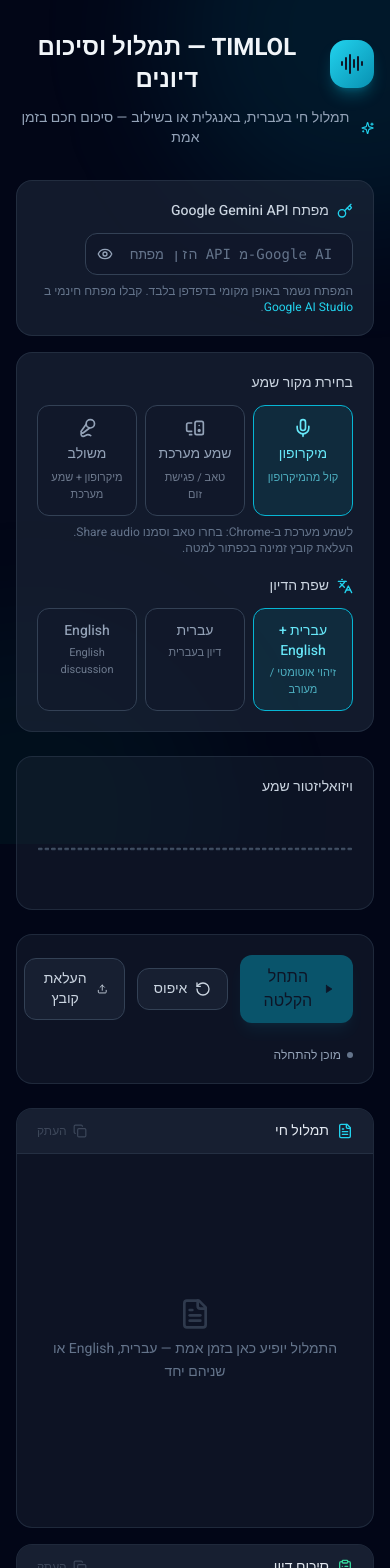
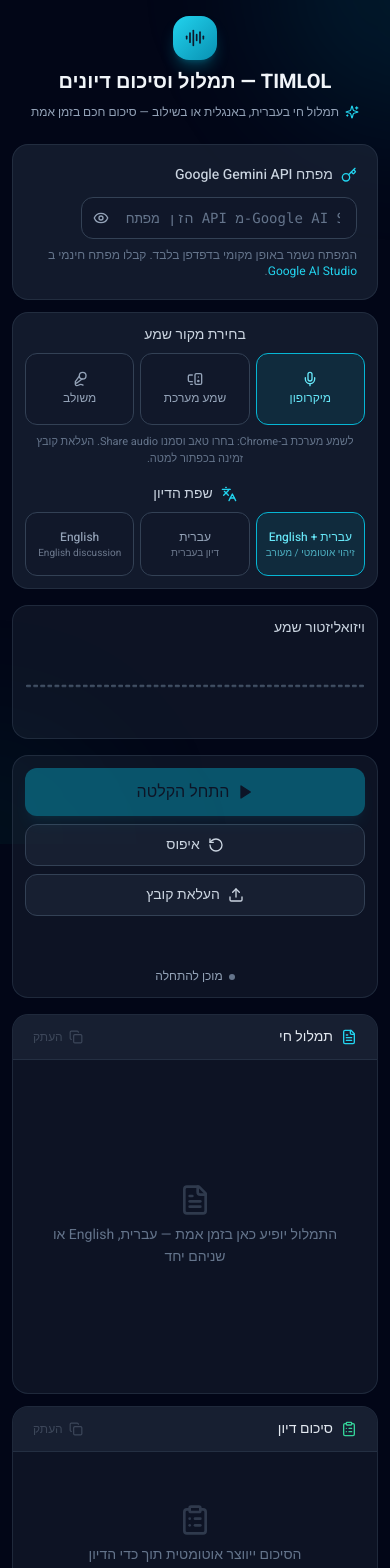
Before and after one commit to orenba83/TIMLOL, a React (Vite) app: page / in a window 390 px wide. Shown: the top 1568 px of the page. Built offline with nearby package versions, Linux system fonts and the light colour scheme.

Commit message:
Improve mobile layout: centered header, stacked controls, safe areas

```diff
--- a/index.html
+++ b/index.html
@@ -3,7 +3,11 @@
   <head>
     <meta charset="UTF-8" />
     <link rel="icon" type="image/svg+xml" href="./favicon.svg" />
-    <meta name="viewport" content="width=device-width, initial-scale=1.0" />
+    <meta
+      name="viewport"
+      content="width=device-width, initial-scale=1.0, viewport-fit=cover"
+    />
+    <meta name="theme-color" content="#020617" />
     <title>TIMLOL — תמלול וסיכום דיונים</title>
     <meta
       name="description"
--- a/src/App.tsx
+++ b/src/App.tsx
@@ -22,40 +22,40 @@ function App() {
   return (
     <div
       dir="rtl"
-      className="min-h-screen bg-slate-950 text-slate-100"
+      className="min-h-[100dvh] bg-slate-950 text-slate-100"
       style={{ fontFamily: "'Heebo', 'Segoe UI', sans-serif" }}
     >
       <div className="fixed inset-0 overflow-hidden pointer-events-none">
-        <div className="absolute -top-40 -right-40 w-96 h-96 bg-cyan-500/10 rounded-full blur-3xl" />
-        <div className="absolute -bottom-40 -left-40 w-96 h-96 bg-emerald-500/5 rounded-full blur-3xl" />
+        <div className="absolute -top-40 -right-40 w-72 sm:w-96 h-72 sm:h-96 bg-cyan-500/10 rounded-full blur-3xl" />
+        <div className="absolute -bottom-40 -left-40 w-72 sm:w-96 h-72 sm:h-96 bg-emerald-500/5 rounded-full blur-3xl" />
       </div>
 
-      <div className="relative max-w-6xl mx-auto px-4 py-8">
-        <header className="mb-8 text-center">
-          <div className="inline-flex items-center gap-3 mb-3">
-            <div className="flex items-center justify-center w-12 h-12 rounded-2xl bg-gradient-to-br from-cyan-400 to-cyan-600 shadow-lg shadow-cyan-500/30">
-              <AudioLines className="w-6 h-6 text-slate-900" />
+      <div className="relative w-full max-w-6xl mx-auto px-3 sm:px-4 pt-[max(1rem,env(safe-area-inset-top))] pb-[max(2rem,env(safe-area-inset-bottom))]">
+        <header className="mb-6 sm:mb-8 text-center flex flex-col items-center">
+          <div className="flex flex-col sm:flex-row items-center justify-center gap-2 sm:gap-3 mb-2 sm:mb-3 w-full">
+            <div className="flex items-center justify-center w-11 h-11 sm:w-12 sm:h-12 rounded-2xl bg-gradient-to-br from-cyan-400 to-cyan-600 shadow-lg shadow-cyan-500/30 shrink-0">
+              <AudioLines className="w-5 h-5 sm:w-6 sm:h-6 text-slate-900" />
             </div>
-            <h1 className="text-2xl sm:text-3xl font-bold text-slate-100">
+            <h1 className="text-xl sm:text-3xl font-bold text-slate-100 leading-snug text-center px-1">
               TIMLOL — תמלול וסיכום דיונים
             </h1>
           </div>
-          <p className="text-slate-400 text-sm flex items-center justify-center gap-1.5">
-            <Sparkles className="w-3.5 h-3.5 text-cyan-400" />
-            תמלול חי בעברית, באנגלית או בשילוב — סיכום חכם בזמן אמת
+          <p className="text-slate-400 text-xs sm:text-sm flex flex-wrap items-center justify-center gap-1.5 text-center max-w-md mx-auto px-2">
+            <Sparkles className="w-3.5 h-3.5 text-cyan-400 shrink-0" />
+            <span>תמלול חי בעברית, באנגלית או בשילוב — סיכום חכם בזמן אמת</span>
           </p>
         </header>
 
-        <section className="mb-6 space-y-4">
+        <section className="mb-4 sm:mb-6 space-y-3 sm:space-y-4">
           <ApiKeyInput
             apiKey={recorder.apiKey}
             onChange={recorder.setApiKey}
             valid={recorder.apiKeyValid}
           />
 
-          <div className="rounded-2xl bg-slate-800/60 border border-slate-700/50 p-5 space-y-5">
+          <div className="rounded-2xl bg-slate-800/60 border border-slate-700/50 p-3 sm:p-5 space-y-4 sm:space-y-5">
             <div>
-              <h2 className="text-sm font-medium text-slate-300 mb-3">
+              <h2 className="text-sm font-medium text-slate-300 mb-2 sm:mb-3 text-center sm:text-right">
                 בחירת מקור שמע
               </h2>
               <SourceSelector
@@ -63,7 +63,7 @@ function App() {
                 onChange={recorder.setSourceMode}
                 disabled={recorder.isRecording}
               />
-              <p className="mt-2 text-xs text-slate-500">
+              <p className="mt-2 text-[11px] sm:text-xs text-slate-500 text-center sm:text-right leading-relaxed">
                 לשמע מערכת ב-Chrome: בחרו טאב וסמנו Share audio. העלאת קובץ זמינה בכפתור למטה.
               </p>
             </div>
@@ -75,13 +75,13 @@ function App() {
           </div>
         </section>
 
-        <section className="mb-6 rounded-2xl bg-slate-800/40 border border-slate-700/50 p-5">
-          <div className="flex items-center justify-between mb-3">
+        <section className="mb-4 sm:mb-6 rounded-2xl bg-slate-800/40 border border-slate-700/50 p-3 sm:p-5">
+          <div className="flex items-center justify-between mb-2 sm:mb-3 gap-2">
             <span className="text-sm font-medium text-slate-300">
               ויזואליזטור שמע
             </span>
             {recorder.isRecording && (
-              <span className="text-xs text-cyan-400 flex items-center gap-1.5">
+              <span className="text-xs text-cyan-400 flex items-center gap-1.5 shrink-0">
                 <span className="w-2 h-2 rounded-full bg-cyan-400 animate-pulse" />
                 קולט שמע
               </span>
@@ -93,7 +93,7 @@ function App() {
           />
         </section>
 
-        <section className="mb-6 rounded-2xl bg-slate-800/40 border border-slate-700/50 p-5">
+        <section className="mb-4 sm:mb-6 rounded-2xl bg-slate-800/40 border border-slate-700/50 p-3 sm:p-5">
           <RecordingControls
             isRecording={recorder.isRecording}
             isProcessing={recorder.isProcessing}
@@ -107,15 +107,15 @@ function App() {
           />
         </section>
 
-        <section className="grid grid-cols-1 lg:grid-cols-2 gap-4 pb-8">
-          <div className="h-[420px]">
+        <section className="grid grid-cols-1 lg:grid-cols-2 gap-3 sm:gap-4 pb-4">
+          <div className="h-[min(52vh,380px)] sm:h-[420px]">
             <TranscriptPanel
               transcript={recorder.transcript}
               onCopy={recorder.copyTranscript}
               isProcessing={recorder.isProcessing && !recorder.isRecording}
             />
           </div>
-          <div className="h-[420px]">
+          <div className="h-[min(52vh,380px)] sm:h-[420px]">
             <SummaryPanel
               summary={recorder.summary}
               tasks={recorder.tasks}
@@ -125,7 +125,7 @@ function App() {
           </div>
         </section>
 
-        <footer className="text-center text-xs text-slate-600 pb-8">
+        <footer className="text-center text-[11px] sm:text-xs text-slate-600 pb-4 px-2">
           רץ בדפדפן · מפתח Gemini נשמר מקומית · עברית ↔ English
         </footer>
       </div>
--- a/src/components/LanguageSelector.tsx
+++ b/src/components/LanguageSelector.tsx
@@ -20,11 +20,11 @@ export function LanguageSelector({
 }: LanguageSelectorProps) {
   return (
     <div>
-      <h2 className="text-sm font-medium text-slate-300 mb-3 flex items-center gap-2">
+      <h2 className="text-sm font-medium text-slate-300 mb-2 sm:mb-3 flex items-center justify-center sm:justify-start gap-2">
         <Languages className="w-4 h-4 text-cyan-400" />
         שפת הדיון
       </h2>
-      <div className="grid grid-cols-3 gap-2">
+      <div className="grid grid-cols-3 gap-1.5 sm:gap-2">
         {OPTIONS.map(({ value, label, desc }) => {
           const active = mode === value;
           return (
@@ -33,14 +33,14 @@ export function LanguageSelector({
               type="button"
               disabled={disabled}
               onClick={() => onChange(value)}
-              className={`flex flex-col items-center gap-1 rounded-xl border p-3 text-center transition ${
+              className={`flex flex-col items-center justify-center gap-0.5 sm:gap-1 rounded-xl border p-2 sm:p-3 text-center transition min-h-[4rem] sm:min-h-0 ${
                 active
                   ? 'border-cyan-500 bg-cyan-500/10 text-cyan-300'
                   : 'border-slate-700 bg-slate-900/40 text-slate-400 hover:border-slate-600 hover:text-slate-300'
               } disabled:opacity-40 disabled:cursor-not-allowed`}
             >
-              <span className="text-sm font-medium">{label}</span>
-              <span className="text-[11px] opacity-70">{desc}</span>
+              <span className="text-xs sm:text-sm font-medium leading-tight">{label}</span>
+              <span className="text-[10px] sm:text-[11px] opacity-70 leading-tight">{desc}</span>
             </button>
           );
         })}
--- a/src/components/RecordingControls.tsx
+++ b/src/components/RecordingControls.tsx
@@ -38,15 +38,15 @@ export function RecordingControls({
           : 'text-slate-400';
 
   return (
-    <div className="flex flex-col gap-3">
-      <div className="flex items-center justify-between gap-3 flex-wrap">
-        <div className="flex items-center gap-3">
+    <div className="flex flex-col gap-3 items-stretch">
+      <div className="flex flex-col sm:flex-row sm:items-center sm:justify-between gap-3">
+        <div className="grid grid-cols-1 xs:grid-cols-3 sm:flex sm:flex-wrap items-stretch sm:items-center gap-2 w-full sm:w-auto">
           {!isRecording ? (
             <button
               type="button"
               onClick={onStart}
               disabled={disabled || isProcessing}
-              className="flex items-center gap-2 rounded-xl bg-cyan-500 px-5 py-2.5 font-medium text-slate-900 hover:bg-cyan-400 disabled:opacity-40 disabled:cursor-not-allowed transition shadow-lg shadow-cyan-500/20"
+              className="flex items-center justify-center gap-2 rounded-xl bg-cyan-500 px-4 py-3 sm:py-2.5 font-medium text-slate-900 hover:bg-cyan-400 disabled:opacity-40 disabled:cursor-not-allowed transition shadow-lg shadow-cyan-500/20 w-full sm:w-auto col-span-full sm:col-auto"
             >
               <Play className="w-4 h-4" fill="currentColor" />
               התחל הקלטה
@@ -55,7 +55,7 @@ export function RecordingControls({
             <button
               type="button"
               onClick={onStop}
-              className="flex items-center gap-2 rounded-xl bg-rose-500 px-5 py-2.5 font-medium text-white hover:bg-rose-400 transition shadow-lg shadow-rose-500/20"
+              className="flex items-center justify-center gap-2 rounded-xl bg-rose-500 px-4 py-3 sm:py-2.5 font-medium text-white hover:bg-rose-400 transition shadow-lg shadow-rose-500/20 w-full sm:w-auto col-span-full sm:col-auto"
             >
               <Square className="w-4 h-4" fill="currentColor" />
               עצור
@@ -65,7 +65,7 @@ export function RecordingControls({
             type="button"
             onClick={onReset}
             disabled={isRecording}
-            className="flex items-center gap-2 rounded-xl border border-slate-700 bg-slate-800/60 px-4 py-2.5 text-sm text-slate-300 hover:border-slate-600 disabled:opacity-40 disabled:cursor-not-allowed transition"
+            className="flex items-center justify-center gap-2 rounded-xl border border-slate-700 bg-slate-800/60 px-3 py-2.5 text-sm text-slate-300 hover:border-slate-600 disabled:opacity-40 disabled:cursor-not-allowed transition w-full sm:w-auto"
           >
             <RotateCcw className="w-4 h-4" />
             איפוס
@@ -74,7 +74,7 @@ export function RecordingControls({
             type="button"
             onClick={() => fileRef.current?.click()}
             disabled={isRecording || isProcessing}
-            className="flex items-center gap-2 rounded-xl border border-slate-700 bg-slate-800/60 px-4 py-2.5 text-sm text-slate-300 hover:border-slate-600 disabled:opacity-40 disabled:cursor-not-allowed transition"
+            className="flex items-center justify-center gap-2 rounded-xl border border-slate-700 bg-slate-800/60 px-3 py-2.5 text-sm text-slate-300 hover:border-slate-600 disabled:opacity-40 disabled:cursor-not-allowed transition w-full sm:w-auto"
           >
             <Upload className="w-4 h-4" />
             העלאת קובץ
@@ -92,7 +92,7 @@ export function RecordingControls({
           />
         </div>
 
-        <div className="flex items-center gap-3">
+        <div className="flex items-center justify-center sm:justify-end gap-3 min-h-[1.75rem]">
           {isRecording && (
             <div className="flex items-center gap-2 font-mono text-lg text-cyan-300">
               <span className="w-2.5 h-2.5 rounded-full bg-rose-500 animate-pulse" />
@@ -105,19 +105,22 @@ export function RecordingControls({
         </div>
       </div>
 
-      <div className={`text-xs ${statusColor} flex items-center gap-1.5`}>
+      <div
+        className={`text-xs ${statusColor} flex items-center justify-center sm:justify-start gap-1.5 text-center sm:text-right`}
+      >
         <span
-          className={`inline-block w-1.5 h-1.5 rounded-full ${
+          className={`inline-block w-1.5 h-1.5 rounded-full shrink-0 ${
             status.status === 'recording'
               ? 'bg-cyan-400 animate-pulse'
               : status.status === 'error'
                 ? 'bg-rose-400'
-                : status.status === 'processing' || status.status === 'file-processing'
+                : status.status === 'processing' ||
+                    status.status === 'file-processing'
                   ? 'bg-amber-400 animate-pulse'
                   : 'bg-slate-500'
           }`}
         />
-        {status.message}
+        <span className="leading-snug">{status.message}</span>
       </div>
     </div>
   );
--- a/src/components/SourceSelector.tsx
+++ b/src/components/SourceSelector.tsx
@@ -30,7 +30,7 @@ const OPTIONS: Array<{
 
 export function SourceSelector({ mode, onChange, disabled }: SourceSelectorProps) {
   return (
-    <div className="grid grid-cols-3 gap-2">
+    <div className="grid grid-cols-3 gap-1.5 sm:gap-2">
       {OPTIONS.map(({ value, label, desc, Icon }) => {
         const active = mode === value;
         return (
@@ -39,15 +39,17 @@ export function SourceSelector({ mode, onChange, disabled }: SourceSelectorProps
             type="button"
             disabled={disabled}
             onClick={() => onChange(value)}
-            className={`flex flex-col items-center gap-1.5 rounded-xl border p-3 text-center transition ${
+            className={`flex flex-col items-center justify-center gap-1 rounded-xl border p-2 sm:p-3 text-center transition min-h-[4.5rem] sm:min-h-0 ${
               active
                 ? 'border-cyan-500 bg-cyan-500/10 text-cyan-300'
                 : 'border-slate-700 bg-slate-900/40 text-slate-400 hover:border-slate-600 hover:text-slate-300'
             } disabled:opacity-40 disabled:cursor-not-allowed`}
           >
-            <Icon className="w-5 h-5" />
-            <span className="text-sm font-medium">{label}</span>
-            <span className="text-[11px] opacity-70">{desc}</span>
+            <Icon className="w-4 h-4 sm:w-5 sm:h-5" />
+            <span className="text-xs sm:text-sm font-medium leading-tight">{label}</span>
+            <span className="text-[10px] sm:text-[11px] opacity-70 leading-tight hidden xs:block sm:block">
+              {desc}
+            </span>
           </button>
         );
       })}
--- a/src/index.css
+++ b/src/index.css
@@ -6,10 +6,18 @@
 
 html {
   font-family: 'Heebo', 'Segoe UI', system-ui, sans-serif;
+  -webkit-text-size-adjust: 100%;
 }
 
 body {
   background-color: #020617;
+  margin: 0;
+  min-height: 100dvh;
+  overflow-x: hidden;
+}
+
+#root {
+  min-height: 100dvh;
 }
 
 /* Scrollbar styling */
@@ -28,7 +36,6 @@ body {
   background: rgba(100, 116, 139, 0.8);
 }
 
-/* Smooth fade-in for results */
 @keyframes fadeIn {
   from {
     opacity: 0;
```
